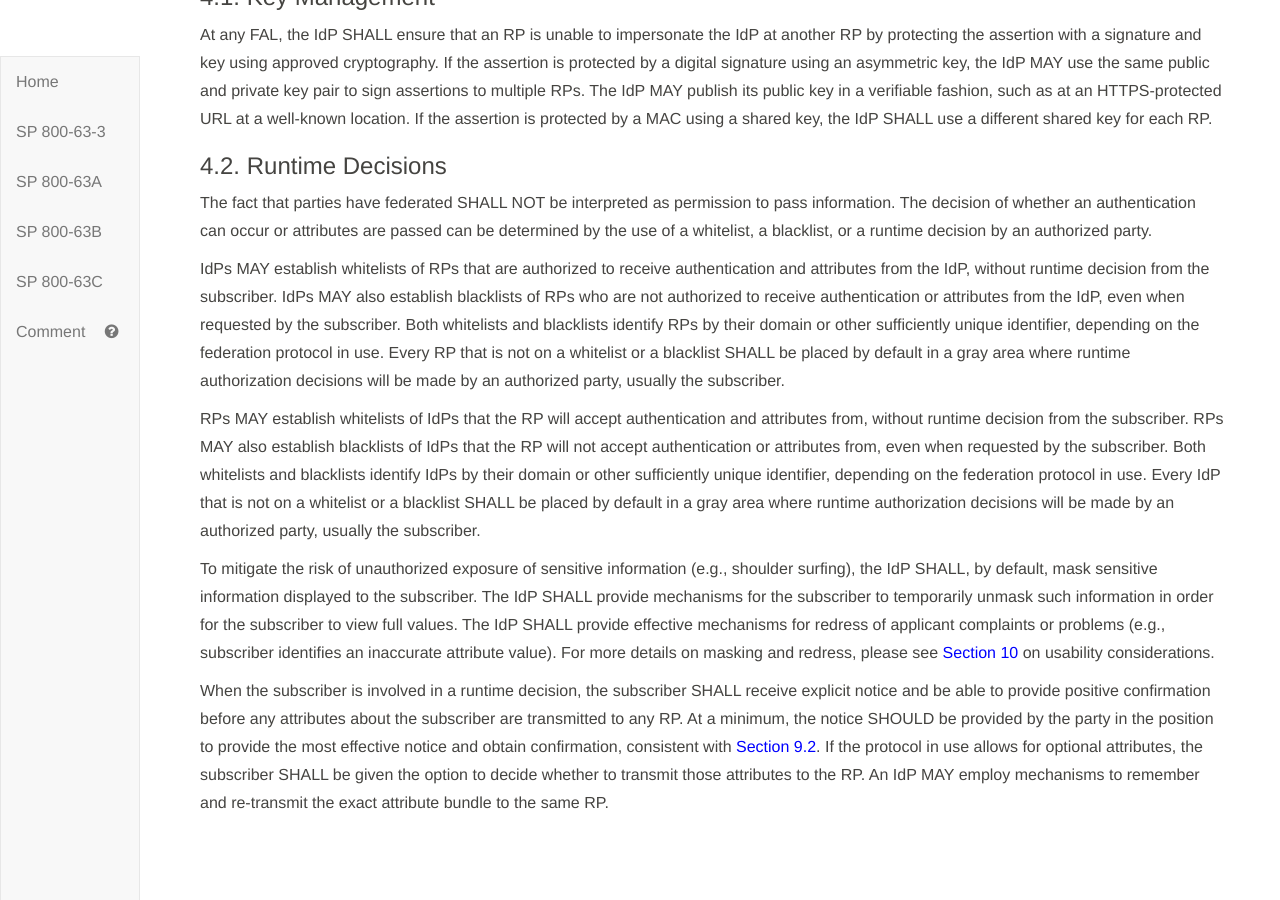
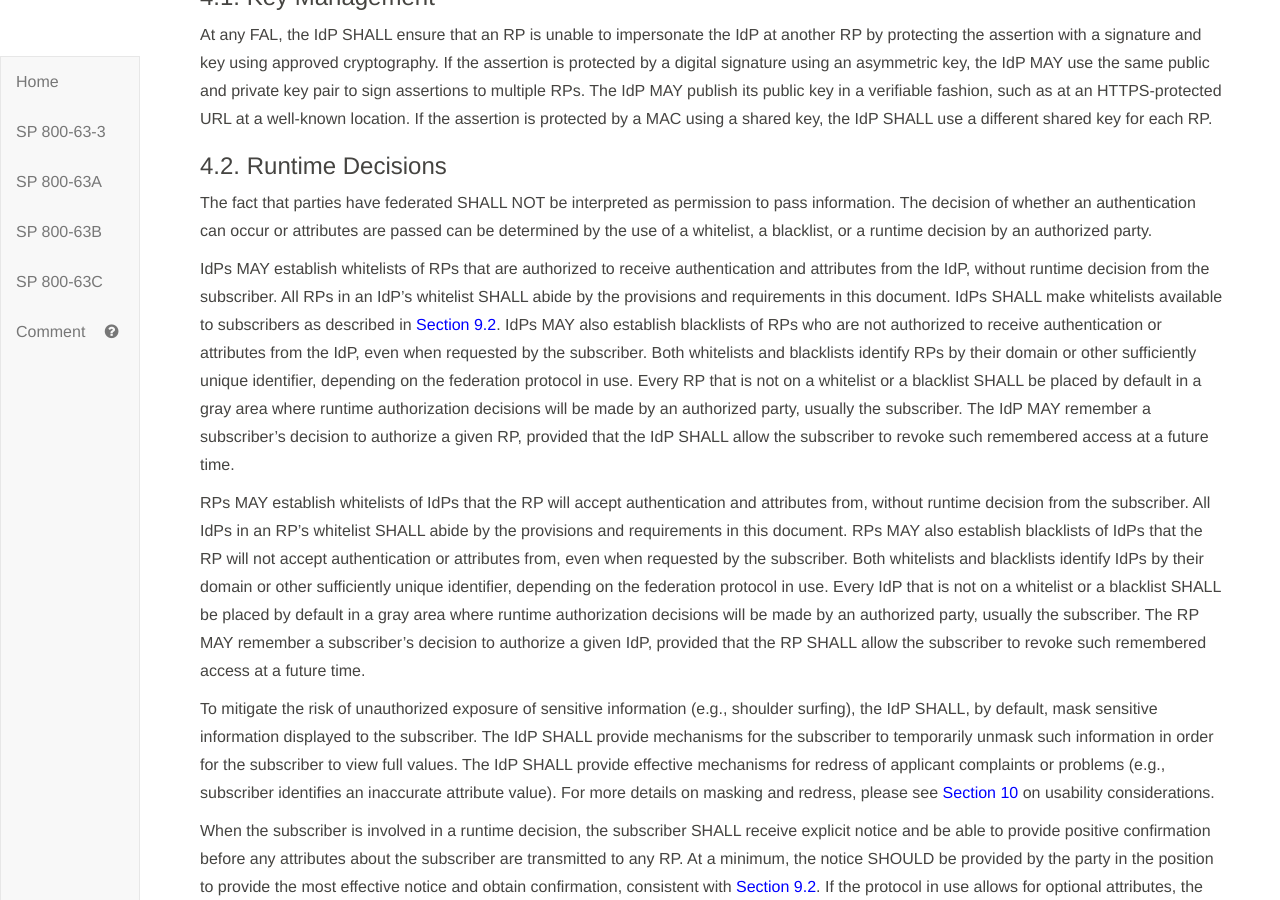
Before and after one commit to usnistgov/800-63-3, a Jekyll site: the page built from sp800-63c/sec4_fal.md, in a window 1280 px wide and 900 px high, scrolled down 1022 px. Built offline with Jekyll 4.4.1, drawn with Linux system fonts in a browser that asks for light colours; our own code applies the rules of GitHub Pages for plain Markdown files.

Commit message:
updated privacy discussion for whitelists and TOFU, closes #1776

```diff
--- a/sp800-63c/sec4_fal.md
+++ b/sp800-63c/sec4_fal.md
@@ -40,9 +40,9 @@
 
 The fact that parties have federated SHALL NOT be interpreted as permission to pass information. The decision of whether an authentication can occur or attributes are passed can be determined by the use of a whitelist, a blacklist, or a runtime decision by an authorized party.
 
-IdPs MAY establish whitelists of RPs that are authorized to receive authentication and attributes from the IdP, without runtime decision from the subscriber. IdPs MAY also establish blacklists of RPs who are not authorized to receive authentication or attributes from the IdP, even when requested by the subscriber. Both whitelists and blacklists identify RPs by their domain or other sufficiently unique identifier, depending on the federation protocol in use. Every RP that is not on a whitelist or a blacklist SHALL be placed by default in a gray area where runtime authorization decisions will be made by an authorized party, usually the subscriber.
+IdPs MAY establish whitelists of RPs that are authorized to receive authentication and attributes from the IdP, without runtime decision from the subscriber. All RPs in an IdP's whitelist SHALL abide by the provisions and requirements in this document. IdPs SHALL make whitelists available to subscribers as described in [Section 9.2](#notice). IdPs MAY also establish blacklists of RPs who are not authorized to receive authentication or attributes from the IdP, even when requested by the subscriber. Both whitelists and blacklists identify RPs by their domain or other sufficiently unique identifier, depending on the federation protocol in use. Every RP that is not on a whitelist or a blacklist SHALL be placed by default in a gray area where runtime authorization decisions will be made by an authorized party, usually the subscriber. The IdP MAY remember a subscriber's decision to authorize a given RP, provided that the IdP SHALL allow the subscriber to revoke such remembered access at a future time.
 
-RPs MAY establish whitelists of IdPs that the RP will accept authentication and attributes from, without runtime decision from the subscriber. RPs MAY also establish blacklists of IdPs that the RP will not accept authentication or attributes from, even when requested by the subscriber. Both whitelists and blacklists identify IdPs by their domain or other sufficiently unique identifier, depending on the federation protocol in use. Every IdP that is not on a whitelist or a blacklist SHALL be placed by default in a gray area where runtime authorization decisions will be made by an authorized party, usually the subscriber.
+RPs MAY establish whitelists of IdPs that the RP will accept authentication and attributes from, without runtime decision from the subscriber. All IdPs in an RP's whitelist SHALL abide by the provisions and requirements in this document. RPs MAY also establish blacklists of IdPs that the RP will not accept authentication or attributes from, even when requested by the subscriber. Both whitelists and blacklists identify IdPs by their domain or other sufficiently unique identifier, depending on the federation protocol in use. Every IdP that is not on a whitelist or a blacklist SHALL be placed by default in a gray area where runtime authorization decisions will be made by an authorized party, usually the subscriber. The RP MAY remember a subscriber's decision to authorize a given IdP, provided that the RP SHALL allow the subscriber to revoke such remembered access at a future time.
 
 To mitigate the risk of unauthorized exposure of sensitive information (e.g., shoulder surfing), the IdP SHALL, by default, mask sensitive information displayed to the subscriber.  The IdP SHALL provide mechanisms for the subscriber to temporarily unmask such information in order for the subscriber to view full values. The IdP SHALL provide effective mechanisms for redress of applicant complaints or problems (e.g., subscriber identifies an inaccurate attribute value). For more details on masking and redress, please see [Section 10](#usability) on usability considerations.
 
```
Also changed, not shown: sp800-63c/sec9_privacy.md (+4 -0 lines).
